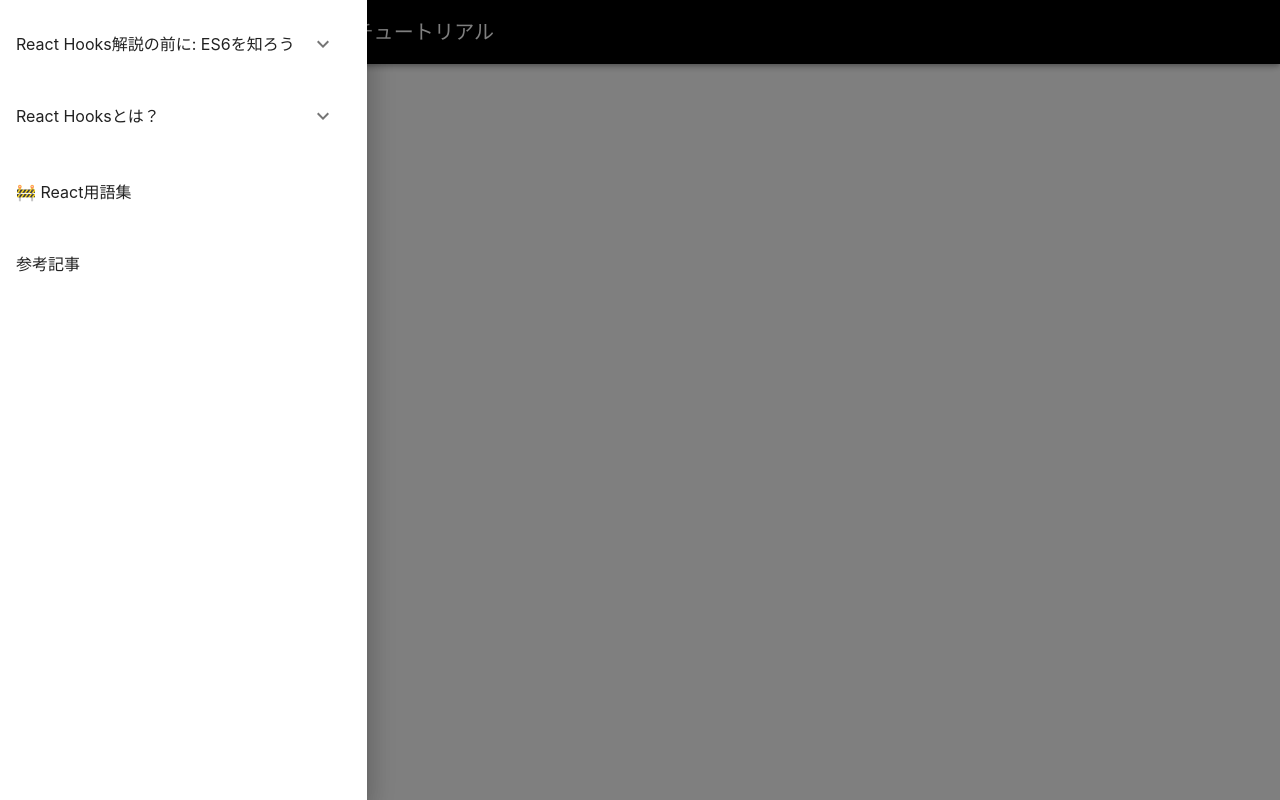
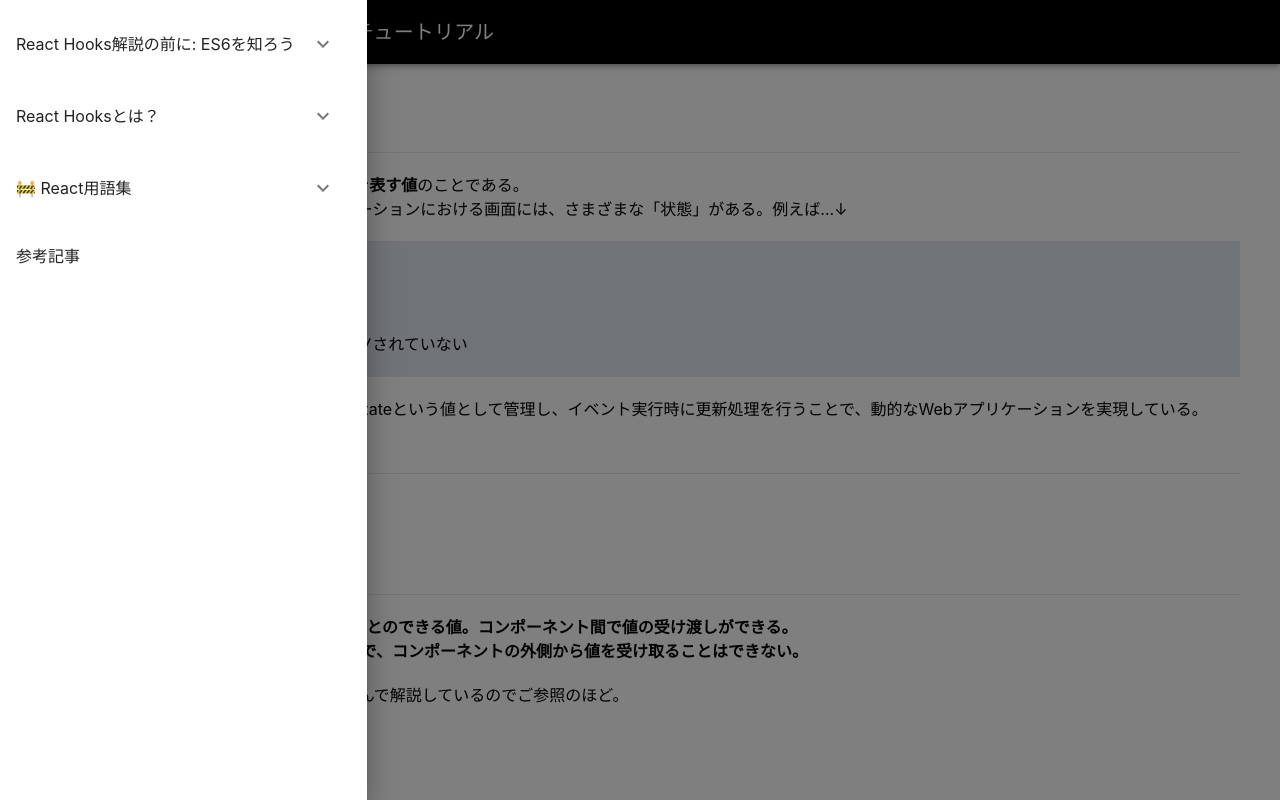
Before and after one commit to Teppeichang/react_hooks_tutorial, a React (Create React App) app: page /glossaries/state in a window 1280 px wide. Both pictures are taken after a click on the button "menu". Shown: the top 800 px of the page. Built offline with nearby package versions, Linux system fonts and the light colour scheme.

Commit message:
Feat: 用語集にstateに関する解説を追加

```diff
--- a/src/App.jsx
+++ b/src/App.jsx
@@ -16,7 +16,9 @@
 import UseStatePage from "./pages/hooks/UseStatePage";
 import UseEffectPage from "./pages/hooks/UseEffectPage";
 import UseRefPage from "./pages/hooks/UseRefPage";
-import Glossaries from "./pages/Glossaries";
+import State from "./pages/glossaries/State";
+import Props from "./pages/glossaries/Props";
+import ReRender from "./pages/glossaries/ReRender";
 import References from "./pages/References";
 
 function App() {
@@ -39,7 +41,9 @@
         <Route path="hooks/usestate" element={<UseStatePage />} />
         <Route path="hooks/useeffect" element={<UseEffectPage />} />
         <Route path="hooks/useref" element={<UseRefPage />} />
-        <Route path="/glossaries" element={<Glossaries />} />
+        <Route path="glossaries/state" element={<State />} />
+        <Route path="glossaries/props" element={<Props />} />
+        <Route path="glossaries/re-render" element={<ReRender />} />
         <Route path="/references" element={<References />} />
       </Routes>
       <Footer />
--- a/src/components/Header.jsx
+++ b/src/components/Header.jsx
@@ -74,19 +74,16 @@
               <Link to="es6/spread-syntax" className="hover:text-sky-400 hover:underline pl-5">
                 スプレッド構文
               </Link>
+              <Link to="es6/promise-object" className="hover:text-sky-400 hover:underline pl-5">
+                Promiseによる非同期処理
+              </Link>
+              <Link to="es6/async-and-await" className="hover:text-sky-400 hover:underline pl-5">
+                async / await
+              </Link>
               <Link
-                to="es6/promise-object"
+                to="es6/appendix/conditional-operator"
                 className="hover:text-sky-400 hover:underline pl-5"
               >
-                Promiseによる非同期処理
-              </Link>
-              <Link
-                to="es6/async-and-await"
-                className="hover:text-sky-400 hover:underline pl-5"
-              >
-                async / await
-              </Link>
-              <Link to="es6/appendix/conditional-operator" className="hover:text-sky-400 hover:underline pl-5">
                 おまけ: 三項演算子
               </Link>
             </AccordionDetails>
@@ -116,9 +113,29 @@
               </Link>
             </AccordionDetails>
           </Accordion>
-          <Link to="/glossaries" className="hover:text-sky-400 hover:underline p-4">
-            🚧 React用語集
-          </Link>
+          <Accordion
+            elevation={0}
+            sx={{
+              "&:before": {
+                display: "none",
+              },
+            }}
+          >
+            <AccordionSummary expandIcon={<ExpandMoreIcon sx={{ mx: 2 }} />}>
+              <p className="hover:text-sky-400 hover:underline">🚧 React用語集</p>
+            </AccordionSummary>
+            <AccordionDetails sx={{ display: "flex", flexDirection: "column" }}>
+              <Link to="glossaries/state" className="hover:text-sky-400 hover:underline pl-5">
+                state
+              </Link>
+              <Link to="glossaries/props" className="hover:text-sky-400 hover:underline pl-5">
+                props
+              </Link>
+              <Link to="glossaries/re-render" className="hover:text-sky-400 hover:underline pl-5">
+                再レンダリング
+              </Link>
+            </AccordionDetails>
+          </Accordion>
           <Link to="/references" className="hover:text-sky-400 hover:underline pl-4 py-2">
             参考記事
           </Link>
--- /dev/null
+++ b/src/pages/glossaries/Props.jsx
@@ -0,0 +1,9 @@
+const Props = () => {
+  return (
+    <div className="my-20 p-10 flex flex-col min-h-screen">
+      <p>Coming soon...</p>
+    </div>
+  )
+}
+
+export default Props
--- a/src/pages/Glossaries.jsx
+++ b/src/pages/glossaries/ReRender.jsx
@@ -1,4 +1,4 @@
-const Glossary = () => {
+const ReRender = () => {
   return (
     <div className="my-20 p-10 flex flex-col min-h-screen">
       <p>Coming soon...</p>
@@ -6,4 +6,4 @@
   )
 }
 
-export default Glossary
+export default ReRender
--- /dev/null
+++ b/src/pages/glossaries/State.jsx
@@ -0,0 +1,54 @@
+import { Link } from "react-router-dom";
+
+const State = () => {
+  return (
+    <div className="my-20 p-10 flex flex-col min-h-screen">
+      <p className="text-2xl font-bold">state とは</p>
+      <hr />
+      <p className="mt-5">
+        Reactのコンポーネントの<span className="font-bold">「状態(=state)」を表す値</span>
+        のことである。
+      </p>
+      <p>
+        Reactに限った話ではないが、Webアプリケーションにおける画面には、さまざまな「状態」がある。例えば...↓
+      </p>
+      <code className="bg-slate-200 block mt-5 mb-5 p-5">
+        <p>エラーが出ている/出ていない</p>
+        <p>モーダルを開いている/閉じている</p>
+        <p>ボタンがクリックできる/できない</p>
+        <p>テキストボックスに文字が入力されている/されていない</p>
+      </code>
+      <p>
+        上記例にあるような「状態」を、Reactではstateという値として管理し、イベント実行時に更新処理を行うことで、動的なWebアプリケーションを実現している。
+      </p>
+      <p className="text-2xl font-bold mt-5">state の管理と更新</p>
+      <hr />
+      <p className="mt-5">ステートフック(useState)を使用する。</p>
+      <p>
+        実例は
+        <Link to="/hooks/usestate" className="font-bold hover:text-sky-400 hover:underline">
+          こちら
+        </Link>
+      </p>
+      <p className="text-2xl font-bold mt-5">props との違い</p>
+      <hr />
+      <p className="mt-5 font-bold">
+        props:
+        コンポーネントの外側から受け取ることのできる値。コンポーネント間で値の受け渡しができる。
+      </p>
+      <p className="font-bold">
+        state:
+        コンポーネントの内部で保持される値で、コンポーネントの外側から値を受け取ることはできない。
+      </p>
+      <p p className="mt-5">
+        props については、
+        <Link to="/glossaries/props" className="font-bold hover:text-sky-400 hover:underline">
+          こちら
+        </Link>
+        でもう少し踏み込んで解説しているのでご参照のほど。
+      </p>
+    </div>
+  );
+};
+
+export default State;
```
